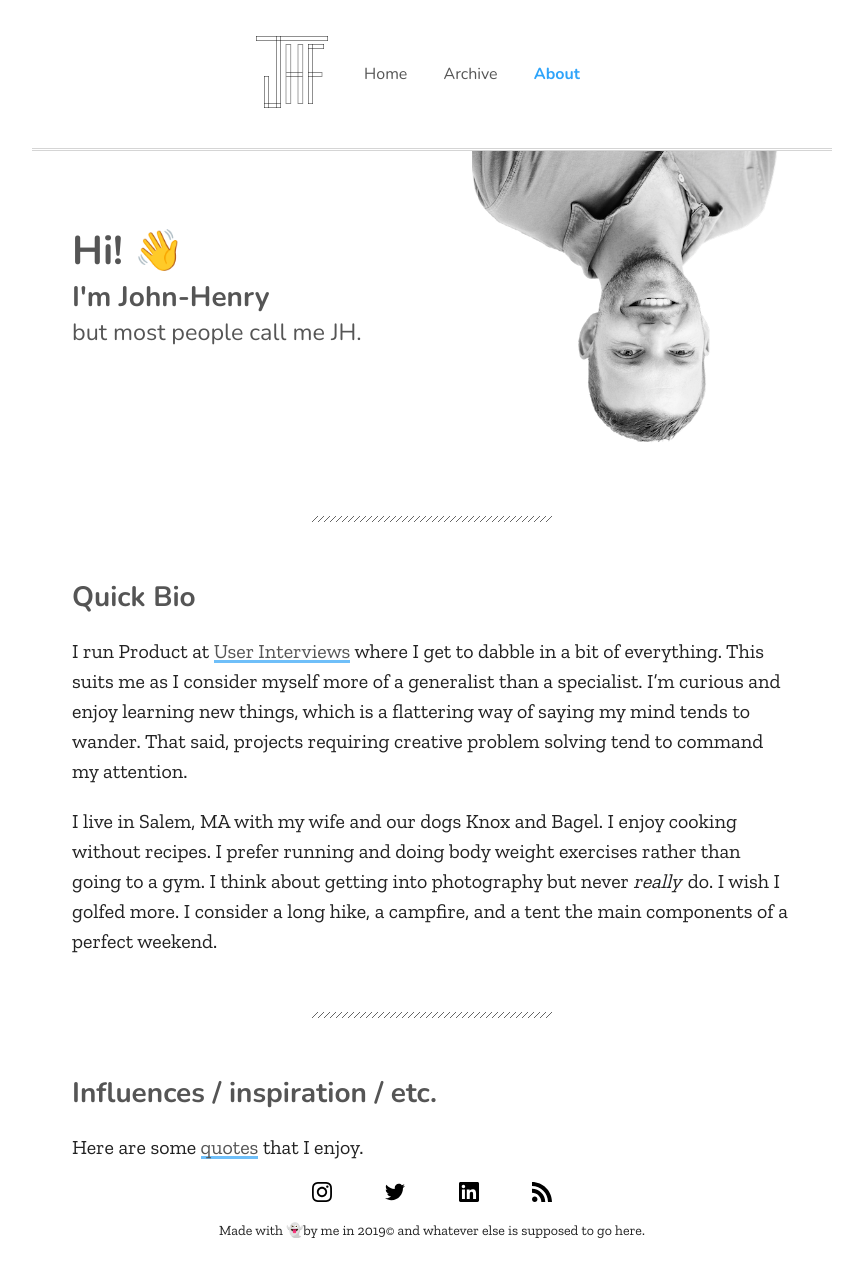
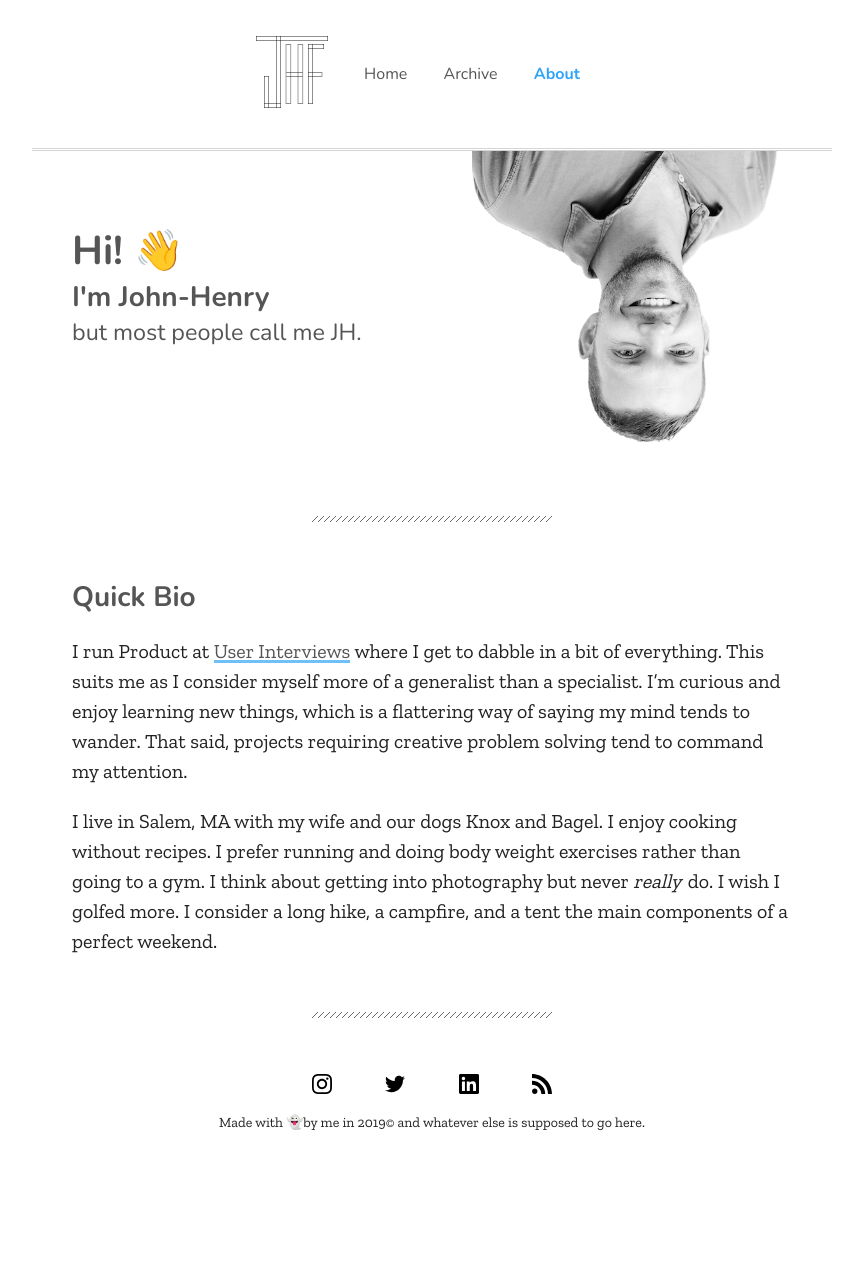
Before and after one commit to jhforster/jhforster.github.io, a Jekyll site: the page built from about.md, in a window 1280 px wide. Shown: the whole page, without its empty margins (208-1071 px from the left). Built offline with Jekyll 4.4.1, drawn with Linux system fonts in a browser that asks for light colours; after the commit the page ends 1163 px from its top, so only the background shows below that.

Commit message:
Remove about section

```diff
--- a/about.md
+++ b/about.md
@@ -14,10 +14,6 @@ I live in Salem, MA with my wife and our dogs Knox and Bagel. I enjoy cooking wi
 
 ***
 
-## Influences / inspiration / etc.
-
-Here are some [quotes](/quotes) that I enjoy.
-
 <!--
 ## Tools / gear / etc.
 
```
